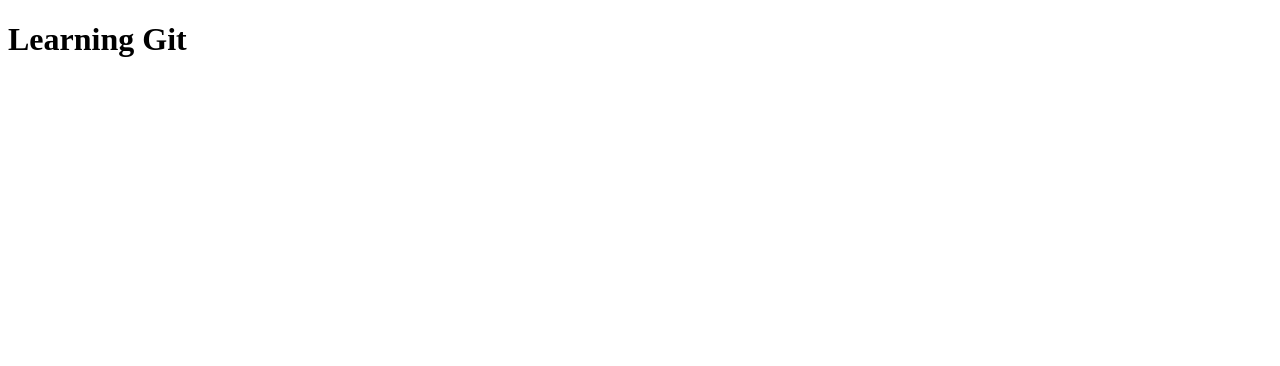
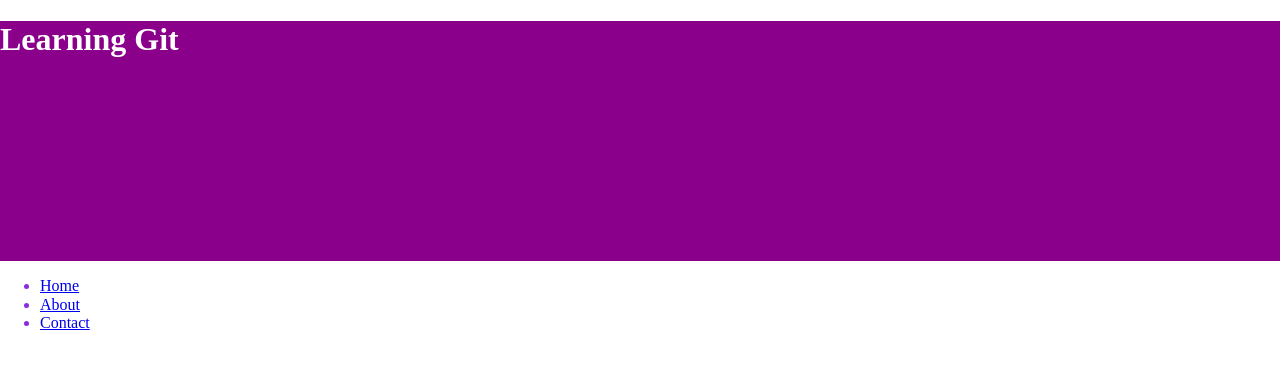
Before and after one commit to renata1026/junoRepository, a plain HTML site: page index.html in a window 1280 px wide. Drawn offline with Linux system fonts and the light colour scheme.

Commit message:
adding nav

```diff
--- a/index.html
+++ b/index.html
@@ -6,12 +6,24 @@
     <meta http-equiv="X-UA-Compatible" content="IE=edge">
     <meta name="viewport" content="width=device-width, initial-scale=1.0">
     <title>Document</title>
+    <link rel="stylesheet" href="styles.css">
 </head>
 
 <body>
     <header>
         <h1>Learning Git</h1>
     </header>
+    <ul>
+        <li>
+            <a href="#">Home</a>
+        </li>
+        <li>
+            <a href="#">About</a>
+        </li>
+        <li>
+            <a href="#">Contact</a>
+        </li>
+    </ul>
 </body>
 
 </html>
--- a/styles.css
+++ b/styles.css
@@ -258,3 +258,12 @@ header {
     color: white;
     min-height: 30vh;
 }
+
+li {
+    color: blueviolet;
+    font-size: 1rem;
+}
+
+a:hover {
+    color: aqua;
+}
```
